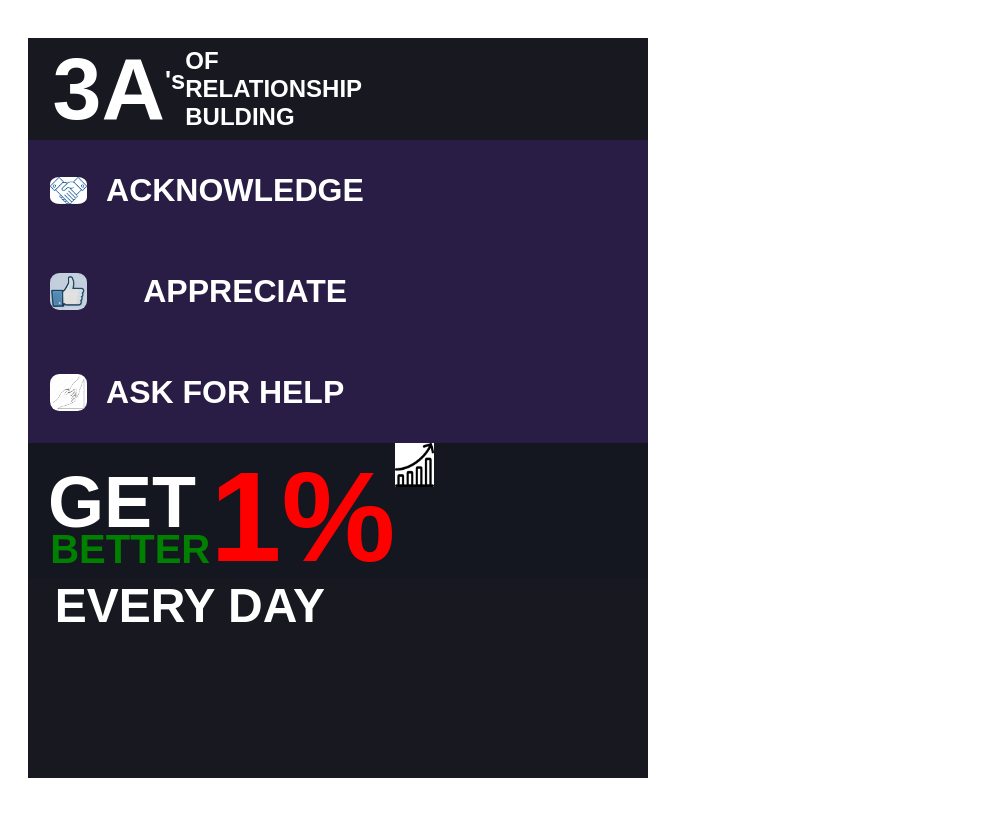
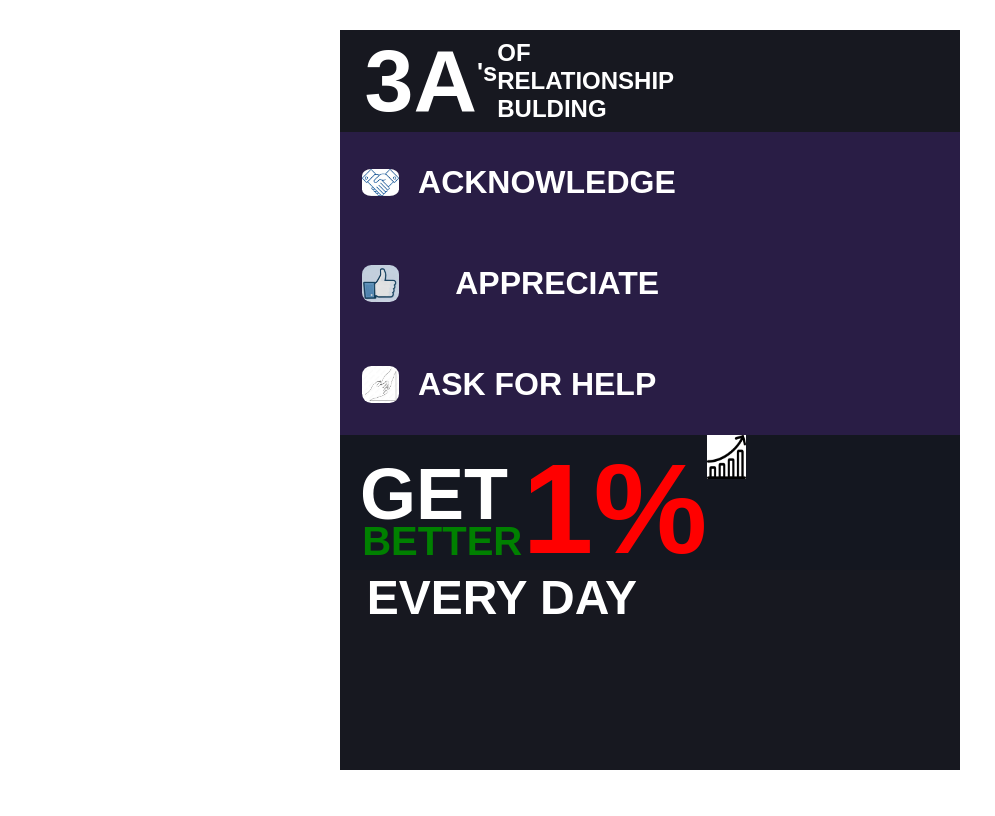
Before and after one commit to SrideviUndavalli/Flex-Design, a plain HTML site: page index.html in a window 1280 px wide. Shown: the whole page, without its empty margins (0-995 px from the left). Drawn offline with Linux system fonts and the light colour scheme.

Commit message:
Update index.html

```diff
--- a/index.html
+++ b/index.html
@@ -3,11 +3,14 @@
 
 <head>
     <title>flex design</title>
+    <meta charset="UTF-8" />
+		<meta http-equiv="X-UA-Compatible" content="IE=edge" />
+		<meta name="viewport" content="width=device-width, initial-scale=1.0" />
     <link rel="stylesheet" href="style.css">
 
 </head>
 
-<body>
+<body style="margin:0% auto;">
     <div style="margin-left:20px">
         <div id="line1">
             <div id="line11">&nbsp;3A<sup style="font-size:29%">'s</sup></div>
```
